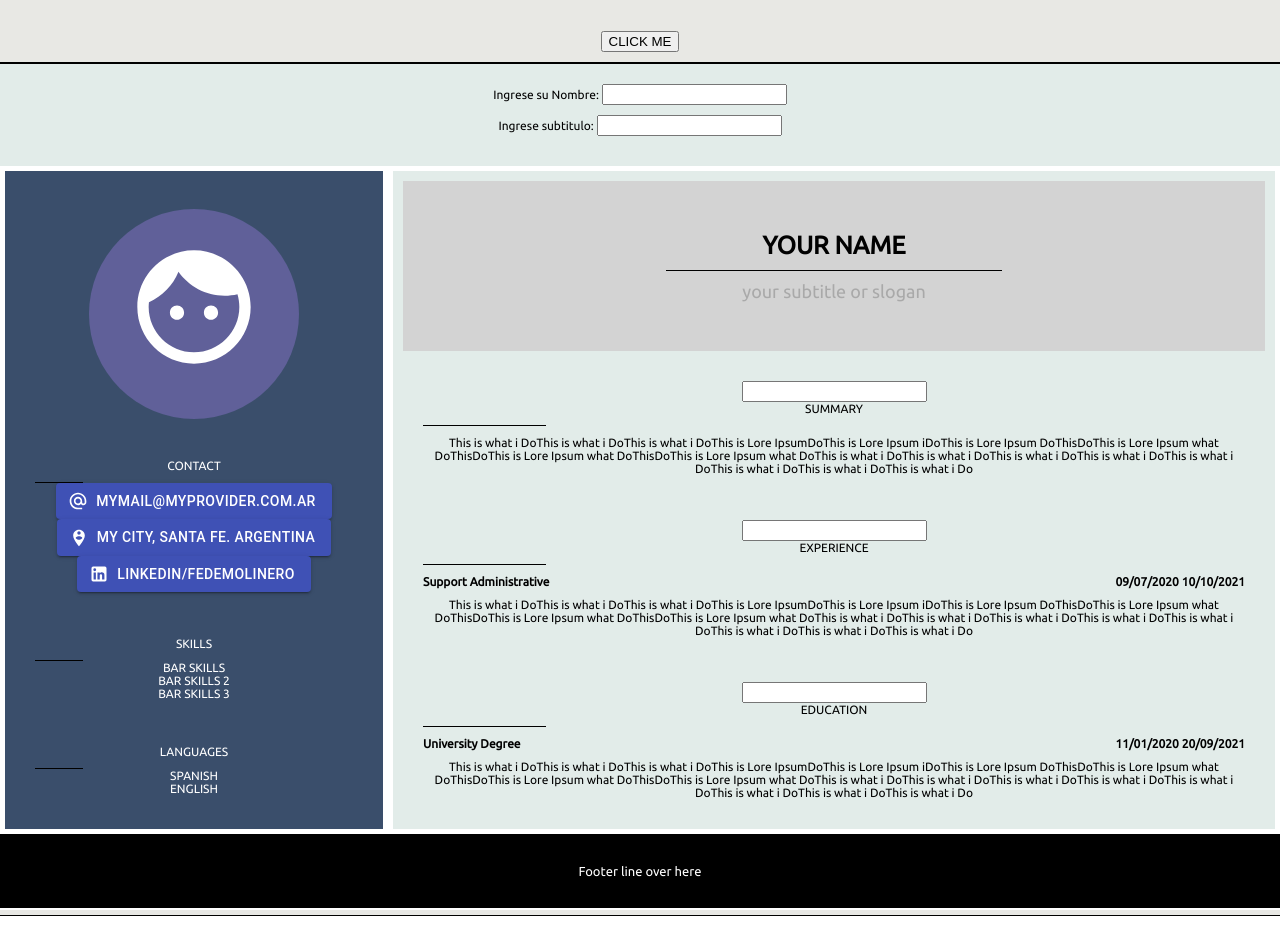
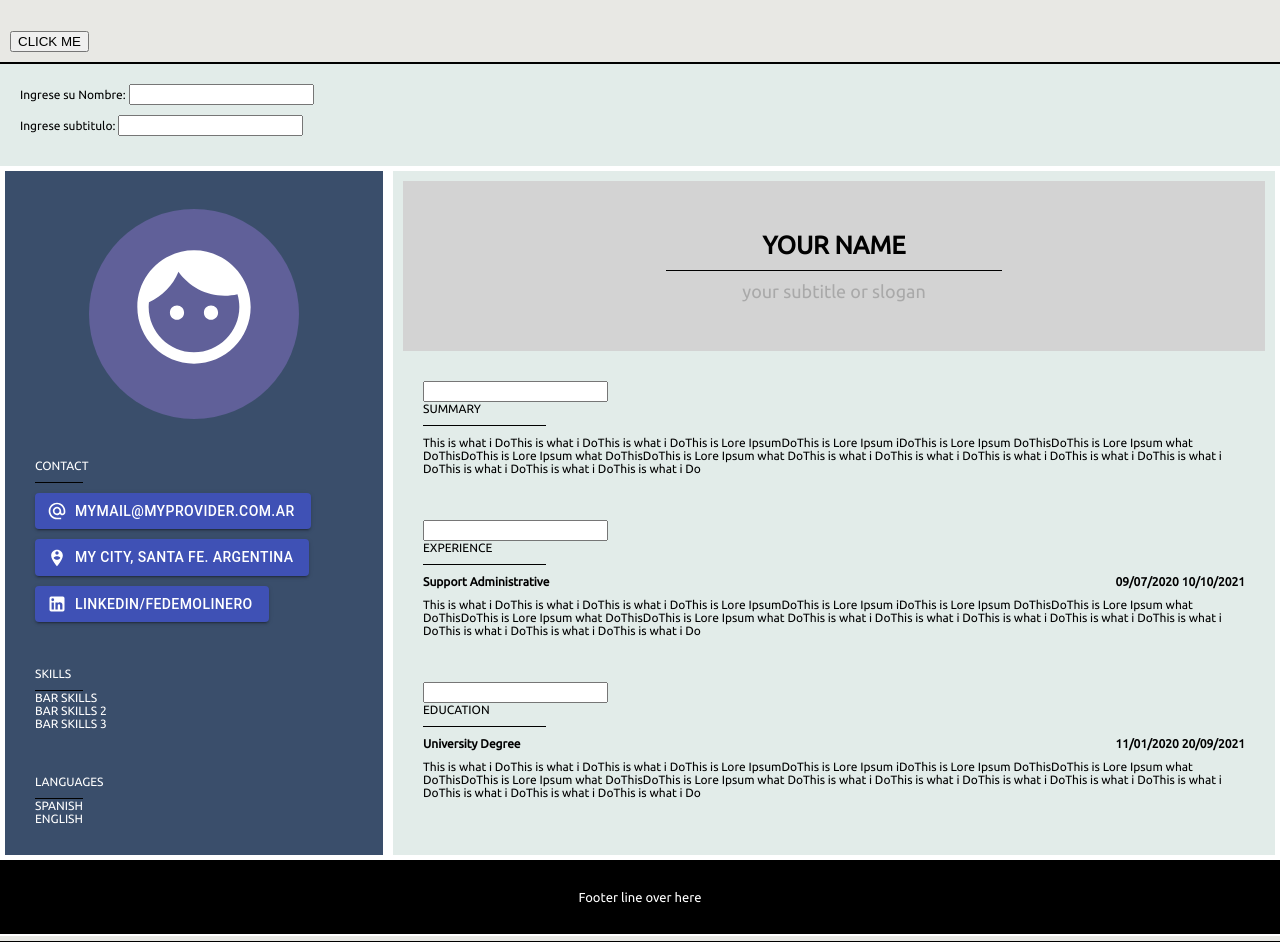
Before and after one commit to fedemolinero/cvreact, a React (Create React App) app in the folder cvapp/: page / in a window 1280 px wide. Before the commit the page ends 916 px from the top, so only its background shows below. Built offline with nearby package versions, Linux system fonts and the light colour scheme.

Commit message:
adding spacing between buttons

```diff
--- a/cvapp/src/App.css
+++ b/cvapp/src/App.css
@@ -2,7 +2,7 @@
   padding-top: 5px;
   padding-bottom: 5px;
   border-bottom: 1px solid black;
-  text-align: center;
+  /* text-align: center; */
   font-size: 12px;
   background-color: #e8e8e4;
 }
--- a/cvapp/src/sections/body/Body.css
+++ b/cvapp/src/sections/body/Body.css
@@ -93,3 +93,7 @@
 .form-row {
     margin-bottom: 10px;
 }
+
+.button-container {
+    margin-top: 10px;
+}
--- a/cvapp/src/sections/body/Body.js
+++ b/cvapp/src/sections/body/Body.js
@@ -66,7 +66,7 @@ function Body(props) {
             </div>
             <div className="separator-left"></div>
             <div className="summary-content">
-              <div>
+              <div className="button-container">
                 <Button
                   variant="contained"
                   color="primary"
@@ -75,7 +75,7 @@ function Body(props) {
                   mymail@myprovider.com.ar
                 </Button>
               </div>
-              <div>
+              <div className="button-container">
                 <Button
                   variant="contained"
                   color="primary"
@@ -84,7 +84,7 @@ function Body(props) {
                   My City, Santa Fe. Argentina
                 </Button>
               </div>
-              <div>
+              <div className="button-container">
                 <Button
                   variant="contained"
                   color="primary"
```
